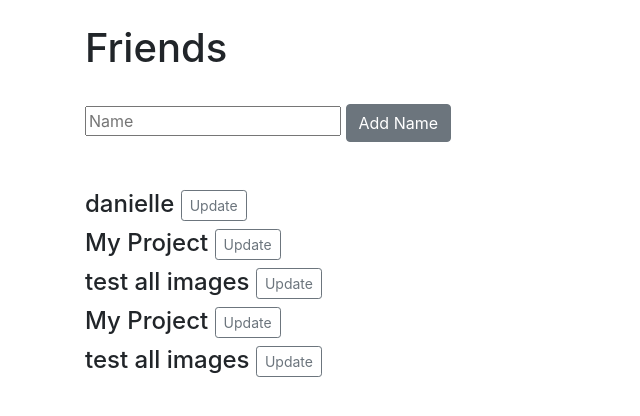
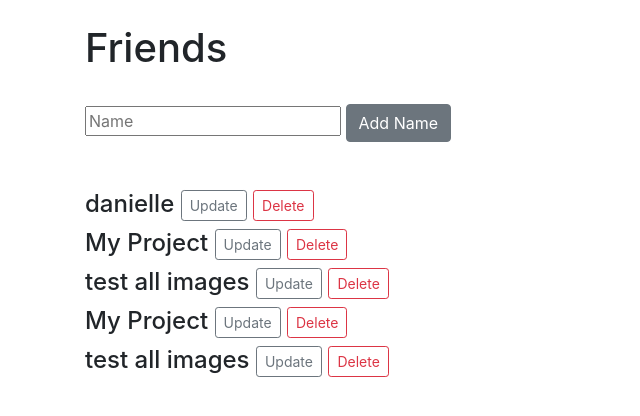
Before and after one commit to Danielle-Smith/FlaskPython, a Flask app: page /friends in a window 1280 px wide. Shown: the part 56-472 px from the top of the page, without its empty margins (0-640 px from the left). Run offline with Flask 2, Linux system fonts and the light colour scheme; data comes from the database, SQL or seed files in the repository; both versions use the stored data as it was after the commit.

Commit message:
added delet function

```diff
--- a/app.py
+++ b/app.py
@@ -19,6 +19,16 @@ class Friends(db.Model):
     return '<Name %r>' % self.id
 
 subscribers = []
+
+@app.route('/delete/<int:id>')
+def delete(id):
+  friend_to_delete = Friends.query.get_or_404(id)
+  try:
+    db.session.delete(friend_to_delete)
+    db.session.commit()
+    return redirect('/friends')
+  except:
+    return "There was a problem deleting that friend"
 
 @app.route('/update/<int:id>', methods=['POST', 'GET'])
 def update(id):
--- a/templates/friends.html
+++ b/templates/friends.html
@@ -12,7 +12,9 @@
   <br/><br/>
   {% for friend in friends %}
     <h4>
-      {{ friend.name }} <a href="/update/{{friend.id}}" class="btn btn-outline-secondary btn-sm">Update</a>
+      {{ friend.name }}
+      <a href="/update/{{friend.id}}" class="btn btn-outline-secondary btn-sm">Update</a>
+      <a href="/delete/{{friend.id}}" class="btn btn-outline-danger btn-sm">Delete</a>
     </h4>
   {% endfor %}
 </div>
```
Also changed, not shown: friends.db.
